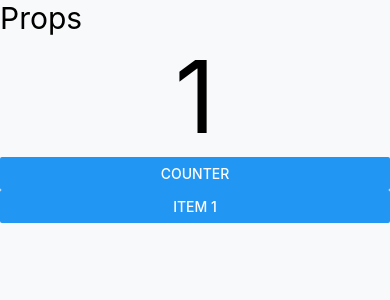
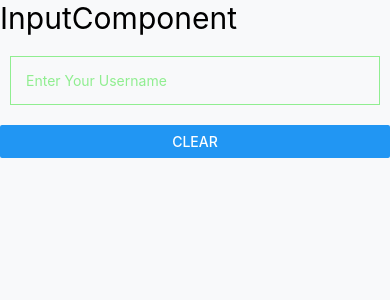
Before and after one commit to YaseenAminM/Learning_React_Native, a React Native app: screen / in a window 390 px wide. Shown: the top 300 px of the page. Built offline with nearby package versions, Linux system fonts and the light colour scheme.

Commit message:
Text Input Component with onChangeText Event

```diff
--- a/App.jsx
+++ b/App.jsx
@@ -6,11 +6,12 @@ import JSX from './src/components/JSX';
 import ButtonComponent from './src/components/ButtonComponent';
 import UseState from './src/components/UseState';
 import Props from './src/components/Props';
+import InputComponent from './src/components/InputComponent';
 
 export default function App() {
   return (
     <View style={styles.appContainer}>
-      <Props />
+      <InputComponent />
     </View>
   );
 }
--- /dev/null
+++ b/src/components/InputComponent.jsx
@@ -0,0 +1,30 @@
+/* eslint-disable react-native/no-inline-styles */
+import { View, Text, TextInput, Button } from 'react-native';
+import React, { useState } from 'react';
+
+export default function InputComponent() {
+  const [name, setUsername] = useState('');
+  return (
+    <View>
+      <Text style={{ fontSize: 30 }}>InputComponent</Text>
+      <Text style={{ fontSize: 30 }}>{name}</Text>
+      <TextInput
+        onChangeText={data => setUsername(data)}
+        placeholder="Enter Your Username"
+        placeholderTextColor={'lightgreen'}
+        value={name}
+        style={{
+          borderWidth: 1,
+          marginHorizontal: 10,
+          marginTop: 20,
+          marginBottom: 20,
+
+          borderColor: 'lightgreen',
+          padding: 15,
+        }}
+      />
+
+      <Button onPress={() => setUsername('')} title="Clear" />
+    </View>
+  );
+}
```
